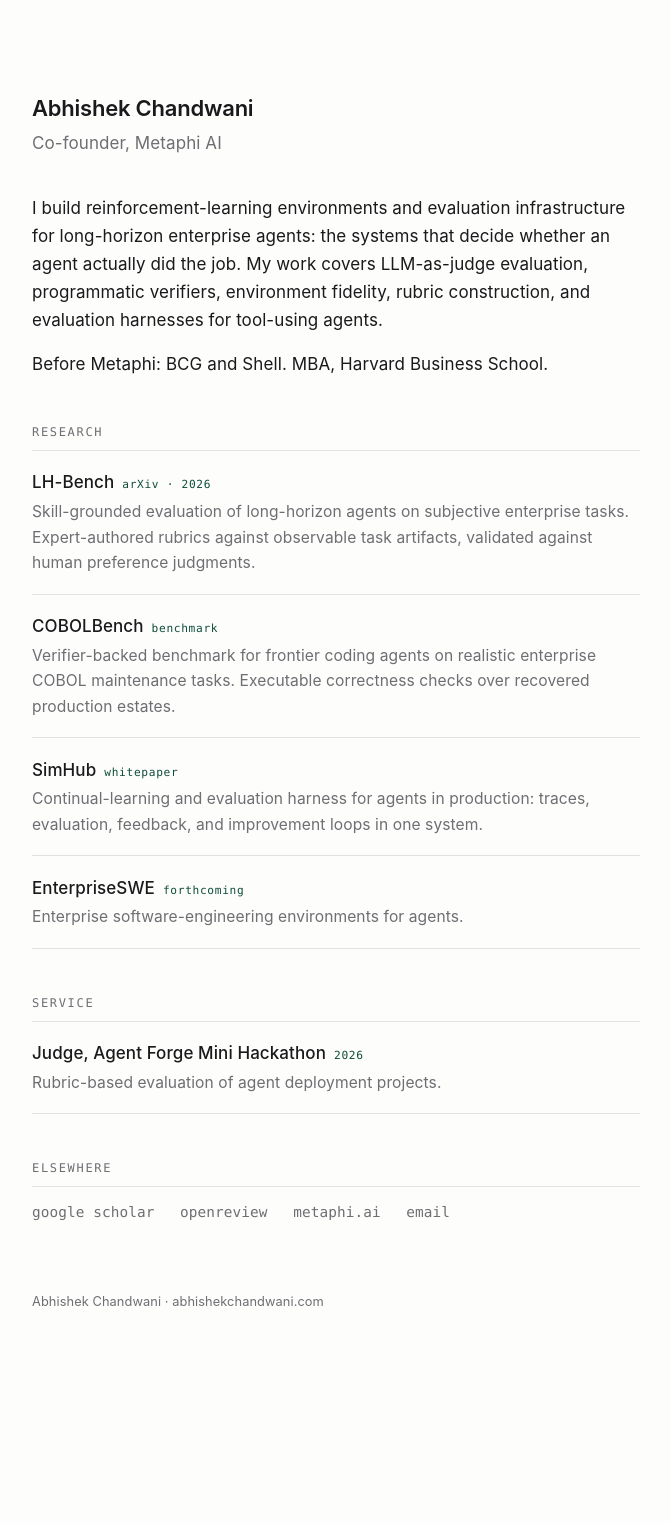
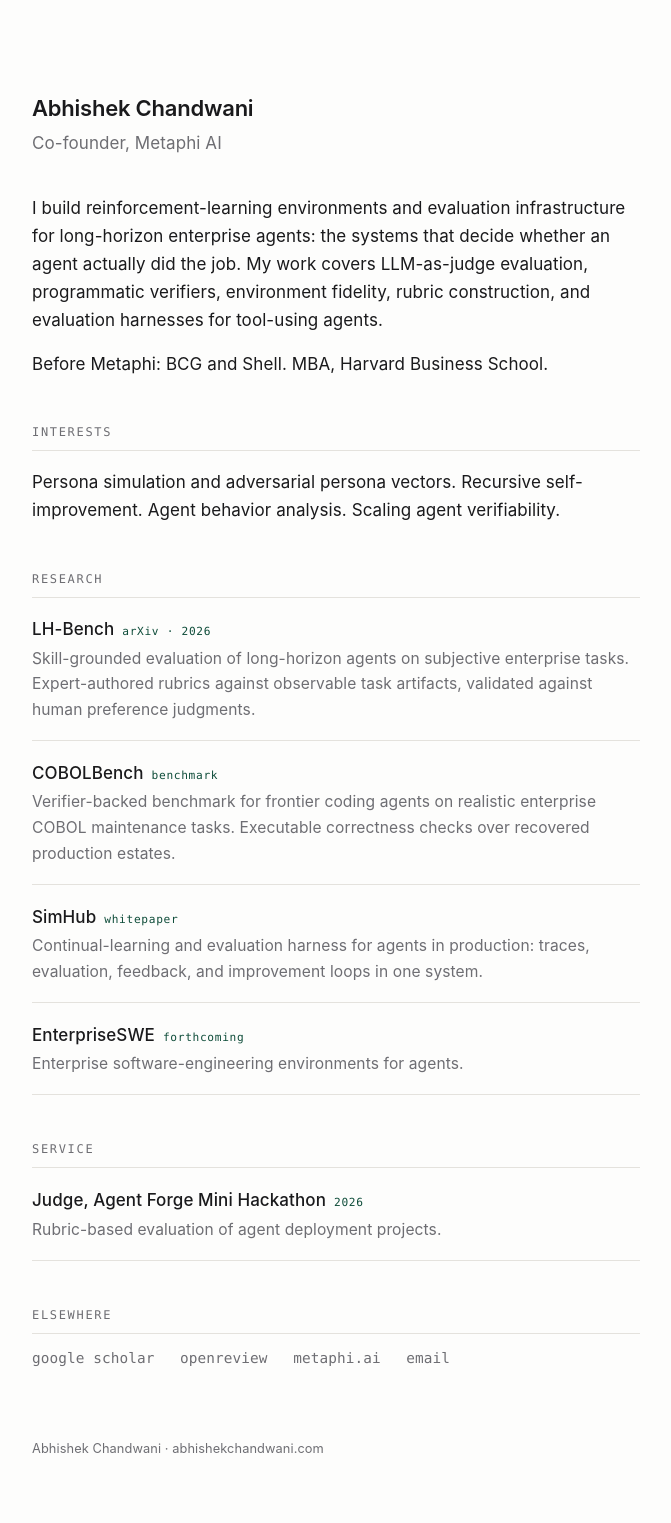
Before and after one commit to chandwaniac/abhishekchandwani.com, a Jekyll site: the page built from index.html, in a window 1280 px wide. Shown: the whole page, without its empty margins (304-975 px from the left). Built offline with Jekyll 4.4.1, drawn with Linux system fonts in a browser that asks for light colours; before the commit the page ends 1376 px from its top, so only the background shows below that.

Commit message:
interests section, agent forge backlink, schema + llms.txt updates

```diff
--- a/index.html
+++ b/index.html
@@ -24,7 +24,7 @@
   "jobTitle": "Co-founder",
   "worksFor": { "@type": "Organization", "name": "Metaphi AI", "url": "https://metaphi.ai" },
   "alumniOf": "Harvard Business School",
-  "knowsAbout": ["AI agent evaluation", "reinforcement learning environments", "LLM-as-judge systems", "benchmarks", "enterprise AI"],
+  "knowsAbout": ["AI agent evaluation", "reinforcement learning environments", "LLM-as-judge systems", "benchmarks", "enterprise AI", "persona simulation", "adversarial persona vectors", "recursive self-improvement", "agent behavior analysis", "agent verifiability"],
   "sameAs": [
     "https://scholar.google.com/citations?user=VUkGzcIAAAAJ",
     "https://openreview.net/profile?id=~Abhishek_Chandwani1",
@@ -46,6 +46,12 @@
     rubric construction, and evaluation harnesses for tool-using agents.</p>
     <p>Before Metaphi: BCG and Shell. MBA, Harvard Business School.</p>
   </div>
+
+  <section>
+    <h2>Interests</h2>
+    <p style="padding-top:1.1rem">Persona simulation and adversarial persona vectors. Recursive
+    self-improvement. Agent behavior analysis. Scaling agent verifiability.</p>
+  </section>
 
   <section>
     <h2>Research</h2>
@@ -77,10 +83,10 @@
   <section>
     <h2>Service</h2>
     <ul>
-      <li>
+      <li><a class="item-link" href="https://luma.com/agentforgesf">
         <span class="item-title">Judge, Agent Forge Mini Hackathon</span><span class="tag">2026</span>
         <p class="item-note">Rubric-based evaluation of agent deployment projects.</p>
-      </li>
+      </a></li>
     </ul>
   </section>
 
```
Also changed, not shown: agents.md (+9 -0 lines), llms.txt (+9 -0 lines).
